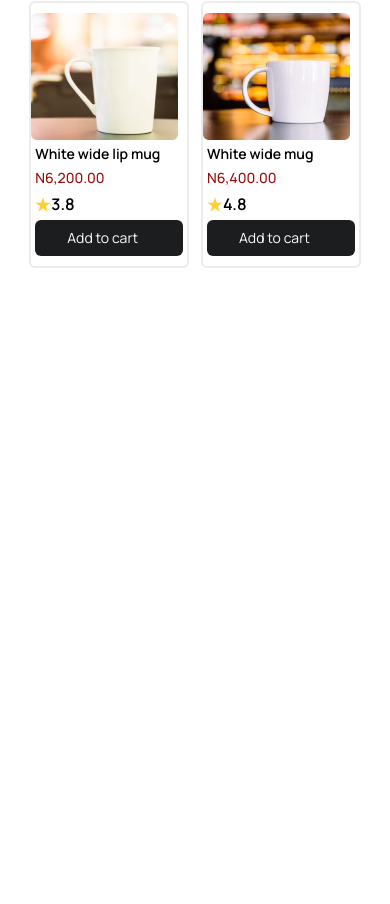
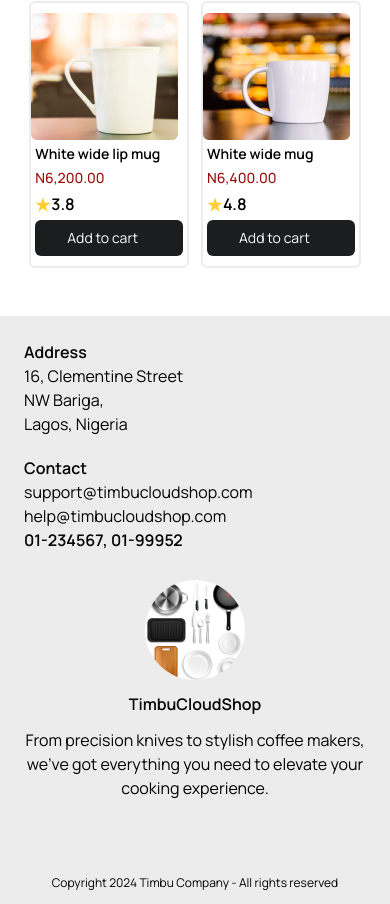
Before and after one commit to mishaelcodes/timbu-cloud-shop, a React (Vite) app: page / in a window 390 px wide. Shown: the part 2650-3554 px from the top of the page. Before the commit the page ends 2938 px from the top, so only its background shows below. Built offline with nearby package versions, Linux system fonts and the light colour scheme.

Commit message:
mobile version complete

```diff
--- /dev/null
+++ b/src/components/footer.tsx
@@ -0,0 +1,37 @@
+import shopImage from "../assets/images/shopImage.png";
+const Footer = () => {
+  return (
+    <footer className="bg-timbuGrey mt-12 p-6">
+      <section>
+        <div>
+          <h3 className="font-semibold">Address</h3>
+          <p>
+            16, Clementine Street <br />
+            NW Bariga, <br />
+            Lagos, Nigeria
+          </p>
+        </div>
+        <div className="mt-5">
+          <h3 className="font-semibold">Contact</h3>
+          <p>
+            <p>support@timbucloudshop.com</p>
+            <p>help@timbucloudshop.com</p>
+            <p className="font-semibold">01-234567, 01-99952</p>
+          </p>
+        </div>
+        <div className="flex items-center justify-center flex-col mt-7 mb-20 text-center">
+          <img src={shopImage} alt="shop image" className="rounded-full" />
+          <h2 className="font-semibold my-3">TimbuCloudShop</h2>
+          <p>
+            From precision knives to stylish coffee makers, we&apos;ve got everything
+            you need to elevate your cooking experience.
+          </p>
+        </div>
+        <div className="flex items-center justify-center">
+          <sub>Copyright 2024 Timbu Company - All rights reserved</sub>
+        </div>
+      </section>
+    </footer>
+  );
+};
+export default Footer;
--- a/src/pages/home.tsx
+++ b/src/pages/home.tsx
@@ -1,11 +1,13 @@
 import Hero from "../components/hero";
 import Products from "../components/products";
+import Footer from "../components/footer";
 
 const Home = () => {
   return (
     <>
       <Hero />
       <Products />
+      <Footer />
     </>
   );
 };
```
Also changed, not shown: src/assets/images/shopImage.png (added).
